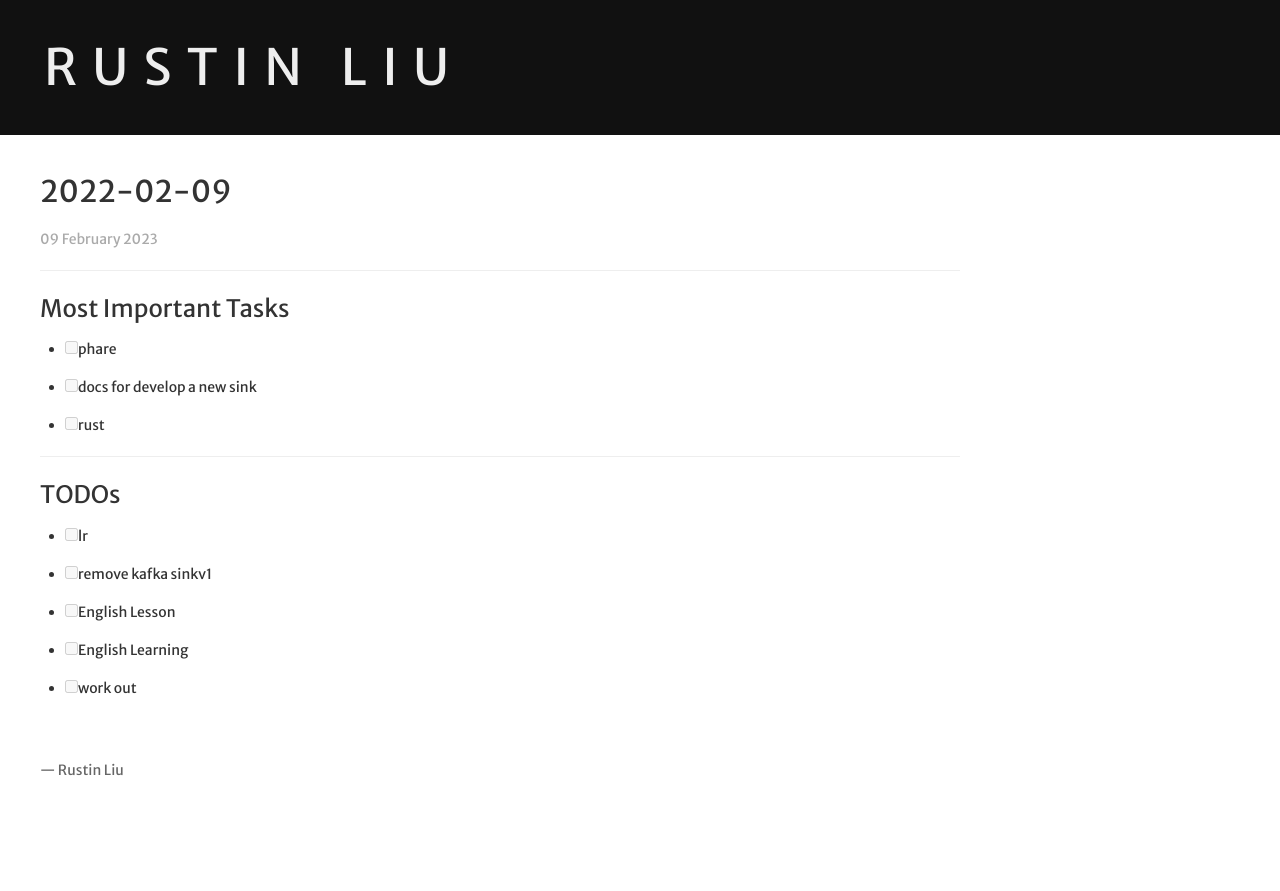
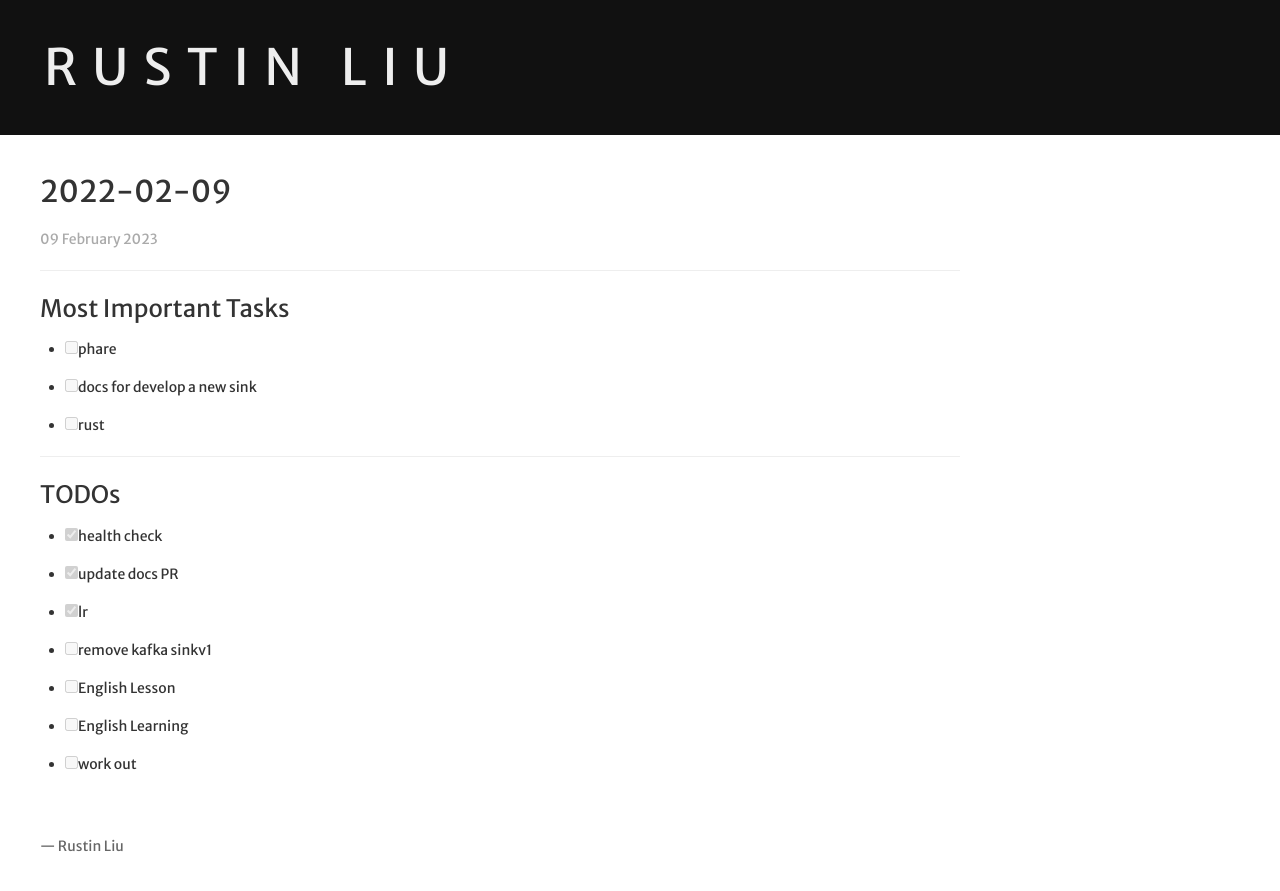
Before and after one commit to hi-rustin/hi-rustin.rs, a Jekyll site: the page built from _logs/2023-02-09.md, in a window 1280 px wide. Shown: the top 891 px of the page. Built offline with Jekyll 4.4.1, drawn with Linux system fonts in a browser that asks for light colours; nearby versions of some CDN libraries; comment, search, counter and statistics services are not loaded.

Commit message:
2022-02-09: done
Signed-off-by: hi-rustin <rustin.liu@gmail.com>

```diff
--- a/_logs/2023-02-09.md
+++ b/_logs/2023-02-09.md
@@ -13,7 +13,9 @@ layout: post
 ---
 
 ### TODOs
-- [ ] lr
+- [x] health check
+- [x] update docs PR
+- [x] lr
 - [ ] remove kafka sinkv1
 - [ ] English Lesson
 - [ ] English Learning
```
